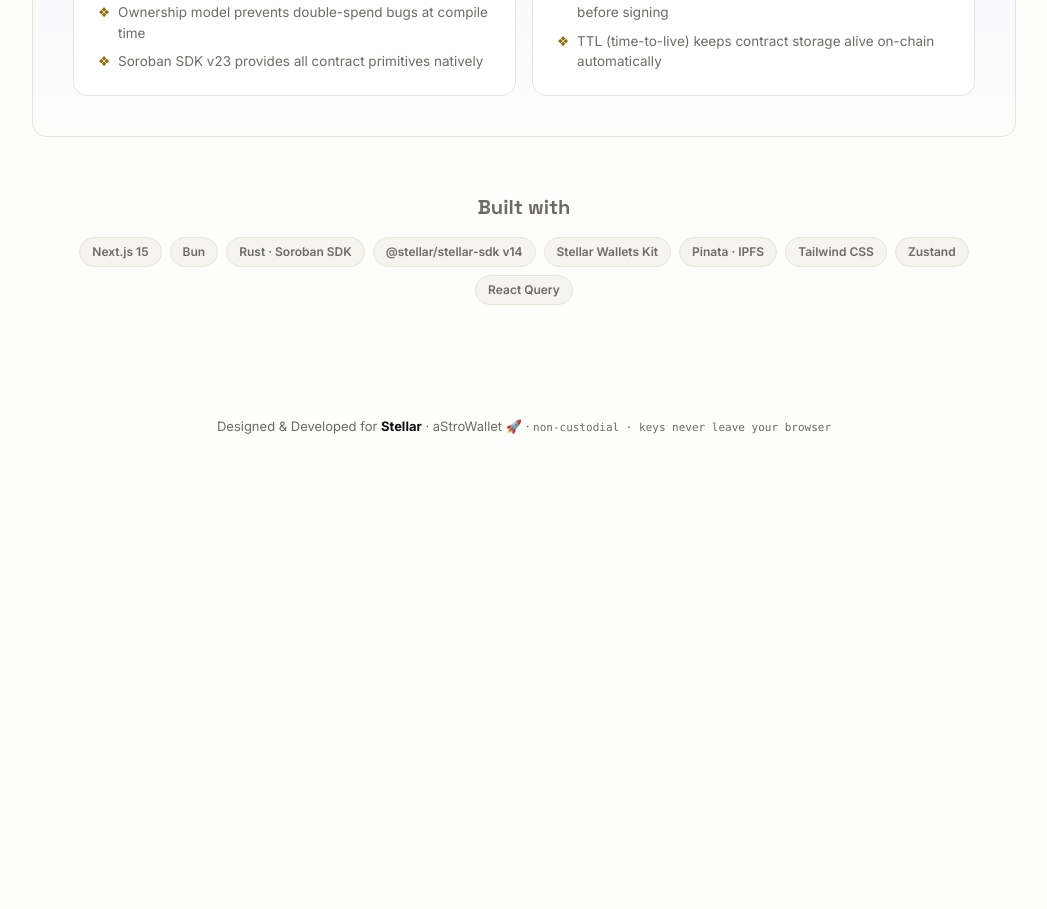
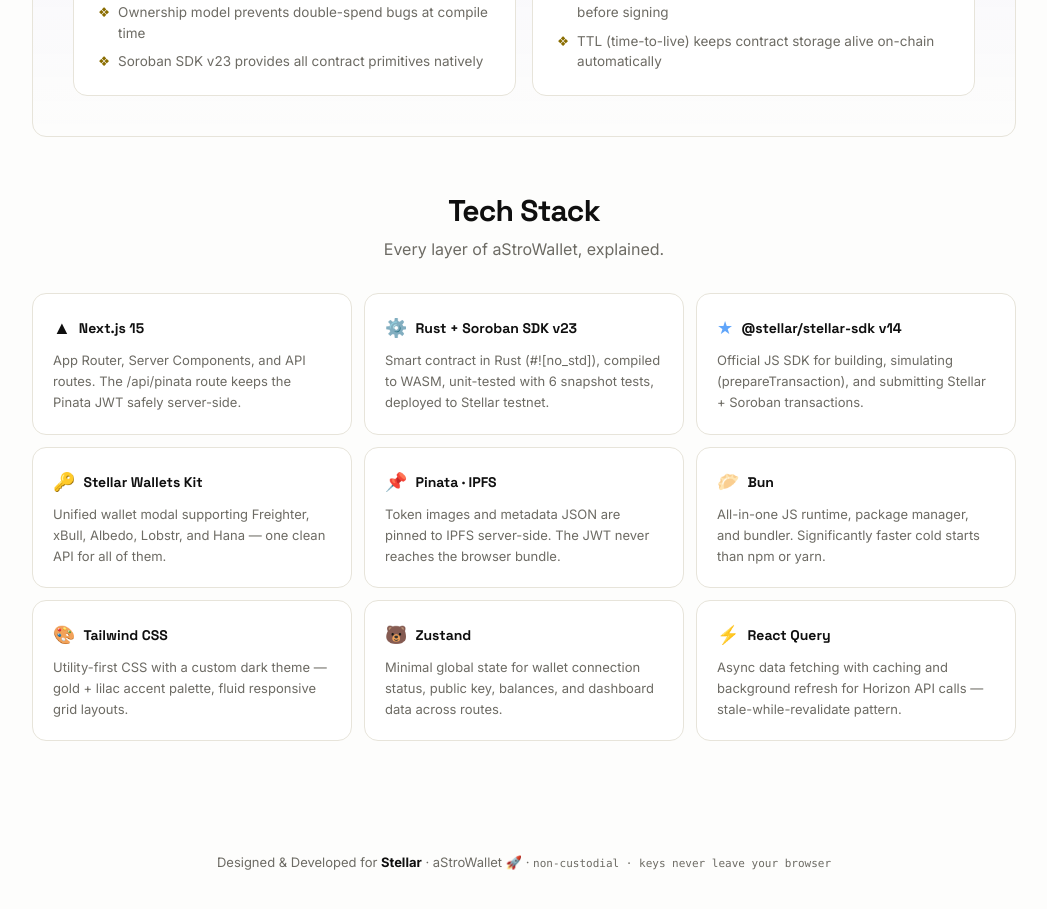
Before and after one commit to vilashturkane/aStroWallet, a Next.js app in the folder client/: page / in a window 1280 px wide. Shown: the part 4100-5009 px from the top of the page, without its empty margins (116-1163 px from the left). Before the commit the page ends 4577 px from the top, so only its background shows below. Built offline with nearby package versions, Linux system fonts and the light colour scheme.

Commit message:
feat(landing): expand tech stack from badge list to detailed cards with descriptions

```diff
--- a/client/app/page.tsx
+++ b/client/app/page.tsx
@@ -399,23 +399,64 @@
       </section>
 
       {/* ---------- Tech ---------- */}
-      <section className="py-14 text-center">
-        <h2 className="font-display text-xl font-bold text-muted-foreground">Built with</h2>
-        <div className="mt-4 flex flex-wrap justify-center gap-2">
+      <section className="py-14">
+        <h2 className="text-center font-display text-3xl font-bold tracking-tight">Tech Stack</h2>
+        <p className="mt-2 text-center text-muted-foreground">Every layer of aStroWallet, explained.</p>
+        <div className="mt-8 grid gap-3 sm:grid-cols-2 lg:grid-cols-3">
           {[
-            "Next.js 15",
-            "Bun",
-            "Rust · Soroban SDK",
-            "@stellar/stellar-sdk v14",
-            "Stellar Wallets Kit",
-            "Pinata · IPFS",
-            "Tailwind CSS",
-            "Zustand",
-            "React Query",
+            {
+              name: "Next.js 15", icon: "▲",
+              desc: "App Router, Server Components, and API routes. The /api/pinata route keeps the Pinata JWT safely server-side.",
+              color: "text-foreground",
+            },
+            {
+              name: "Rust + Soroban SDK v23", icon: "⚙️",
+              desc: "Smart contract in Rust (#![no_std]), compiled to WASM, unit-tested with 6 snapshot tests, deployed to Stellar testnet.",
+              color: "text-orange-400",
+            },
+            {
+              name: "@stellar/stellar-sdk v14", icon: "★",
+              desc: "Official JS SDK for building, simulating (prepareTransaction), and submitting Stellar + Soroban transactions.",
+              color: "text-blue-400",
+            },
+            {
+              name: "Stellar Wallets Kit", icon: "🔑",
+              desc: "Unified wallet modal supporting Freighter, xBull, Albedo, Lobstr, and Hana — one clean API for all of them.",
+              color: "text-purple-400",
+            },
+            {
+              name: "Pinata · IPFS", icon: "📌",
+              desc: "Token images and metadata JSON are pinned to IPFS server-side. The JWT never reaches the browser bundle.",
+              color: "text-pink-400",
+            },
+            {
+              name: "Bun", icon: "🥟",
+              desc: "All-in-one JS runtime, package manager, and bundler. Significantly faster cold starts than npm or yarn.",
+              color: "text-yellow-400",
+            },
+            {
+              name: "Tailwind CSS", icon: "🎨",
+              desc: "Utility-first CSS with a custom dark theme — gold + lilac accent palette, fluid responsive grid layouts.",
+              color: "text-cyan-400",
+            },
+            {
+              name: "Zustand", icon: "🐻",
+              desc: "Minimal global state for wallet connection status, public key, balances, and dashboard data across routes.",
+              color: "text-green-400",
+            },
+            {
+              name: "React Query", icon: "⚡",
+              desc: "Async data fetching with caching and background refresh for Horizon API calls — stale-while-revalidate pattern.",
+              color: "text-red-400",
+            },
           ].map((t) => (
-            <Badge key={t} className="px-3 py-1.5 text-xs">
-              {t}
-            </Badge>
+            <div key={t.name} className="rounded-lg border border-border bg-card p-5">
+              <div className="mb-2 flex items-center gap-2">
+                <span className={`text-lg ${t.color}`}>{t.icon}</span>
+                <h3 className="font-display text-sm font-bold">{t.name}</h3>
+              </div>
+              <p className="text-[13px] leading-relaxed text-muted-foreground">{t.desc}</p>
+            </div>
           ))}
         </div>
       </section>
```
